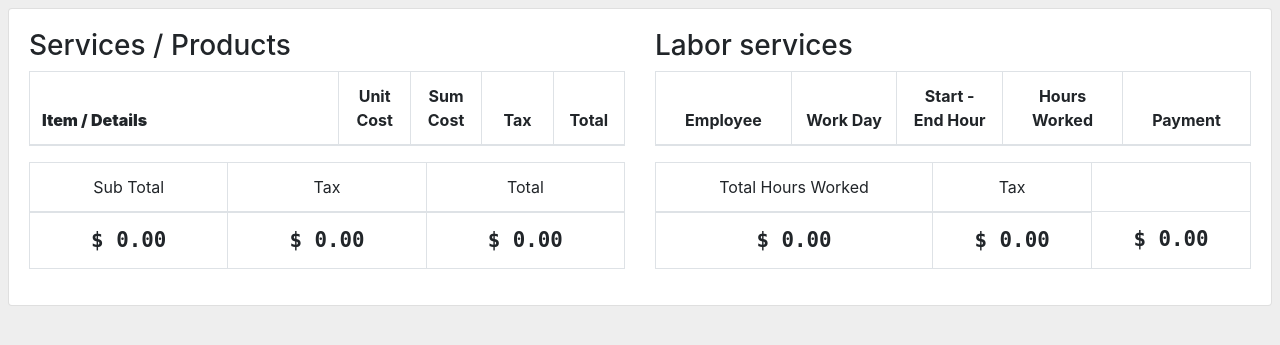
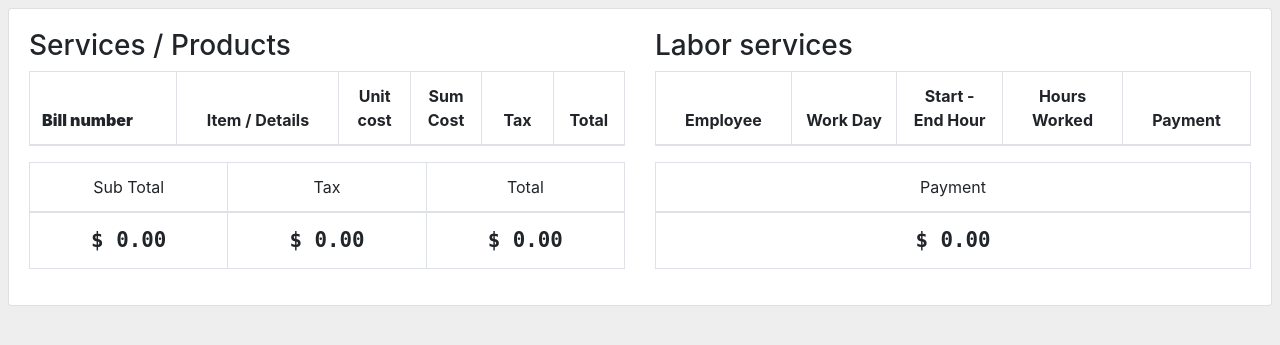
Before and after one commit to franjoro/ProjectManager, a PHP site: page /php/reportes/consolidadoProyecto.php?projectCode=1 in a window 1280 px wide. Shown: the part 56-401 px from the top of the page. Run offline with PHP 8.4, Linux system fonts and the light colour scheme; tables that the repository leaves empty or names only in its code hold one stand-in row (values such as "Sample post"); data that the repository does not hold is empty.

Commit message:
Sesiones arregladas en el servidor

```diff
--- a/clientes.php
+++ b/clientes.php
@@ -1,6 +1,6 @@
 <?php
 session_start();
-if(isset($_SESSION['code'])){
+if(isset($_SESSION['user'])){
 include("./php/conexion.php")
 ?>
 <!DOCTYPE html>
--- a/cotizaciones.php
+++ b/cotizaciones.php
@@ -1,6 +1,6 @@
 <?php
 session_start();
-if(isset($_SESSION['code'])){
+if(isset($_SESSION['user'])){
 include("./php/conexion.php")
 ?>
 <!DOCTYPE html>
--- a/empleados.php
+++ b/empleados.php
@@ -1,6 +1,6 @@
 <?php
 session_start();
-if(isset($_SESSION['code'])){
+if(isset($_SESSION['user'])){
 include("./php/conexion.php")
 ?>
 <!DOCTYPE html>
--- a/empleados/index.php
+++ b/empleados/index.php
@@ -1,6 +1,6 @@
 <?php
 session_start();
-if(isset($_SESSION['code'])){
+if(isset($_SESSION['user'])){
 ?>
 <!DOCTYPE html>
 <html lang="en">
--- a/empleados/myworks.php
+++ b/empleados/myworks.php
@@ -1,6 +1,6 @@
 <?php
 session_start();
-if(isset($_SESSION['code'])){
+if(isset($_SESSION['user'])){
 ?>
 <!DOCTYPE html>
 <html lang="en">
--- a/empleados/php/ObtenerProyecto.php
+++ b/empleados/php/ObtenerProyecto.php
@@ -1,11 +1,8 @@
 <option disabled selected value="x" >Select Project</option>
-
 <?php
 require_once("../../php/conexion.php");
-
 $sql= "SELECT code, name FROM tb_proyectos";
 $query = mysqli_query($mysqli, $sql);
-
 while ($row = mysqli_fetch_array($query)) {
     ?>
     	<option value="<?php echo $row[0] ?>"><?php echo $row[1] ?></option>
--- a/empleados/php/cantidad.php
+++ b/empleados/php/cantidad.php
@@ -1,7 +1,6 @@
-<?php
-session_start();
+<?php session_start();
 require_once("../../php/conexion.php");
-$idEmpleado = $_SESSION['code'];
+$idEmpleado = $_SESSION['user'];
 $date = $_GET['date'];
 
 $sql = "SELECT tb_labor.code, tb_labor.codeEmpleado , tb_labor.dateDay, tb_labor.startime , tb_labor.endtime , tb_labor.totalhoras, tb_labor.status, tb_proyectos.name FROM `tb_labor` INNER JOIN tb_proyectos ON tb_labor.codeProyecto = tb_proyectos.code WHERE codeEmpleado='" . $idEmpleado . "' AND dateDay='" . $date . "' ";
--- a/empleados/php/getAll.php
+++ b/empleados/php/getAll.php
@@ -15,7 +15,7 @@ session_start();
     <tbody>
 <?php
 require_once("../../php/conexion.php");
-$empleado = $_SESSION['code'];
+$empleado = $_SESSION['user'];
 $sql = "SELECT tb_labor.dateDay, tb_labor.startime, tb_labor.endtime, tb_labor.totalhoras, tb_proyectos.name FROM tb_labor INNER JOIN tb_proyectos ON tb_labor.codeProyecto = tb_proyectos.code WHERE tb_labor.codeEmpleado = '".$empleado.":'  ";
 $query = mysqli_query($mysqli, $sql);
 while ($row = mysqli_fetch_array($query)) {
--- a/empleados/php/insertarEntrada.php
+++ b/empleados/php/insertarEntrada.php
@@ -1,7 +1,7 @@
 <?php
 session_start();
 require_once("../../php/conexion.php");
-$empleado = $_SESSION['code'];
+$empleado = $_SESSION['user'];
 $date = $_GET['date'];
 $entrada = $_POST['entrada'];
 $selectedProject = $_POST['selectedProject'];
--- a/index.php
+++ b/index.php
@@ -1,6 +1,6 @@
 <?php
 session_start();
-if(isset($_SESSION['code']) ){
+if(isset($_SESSION['user']) ){
     session_destroy();
 }
 ?>
--- a/labor.php
+++ b/labor.php
@@ -1,11 +1,10 @@
 <?php
 session_start();
-if (isset($_SESSION['code'])) {
+if (isset($_SESSION['user'])) {
     include("./php/conexion.php")
 ?>
 <!DOCTYPE html>
 <html lang="en">
-
 <head>
     <meta charset="utf-8" />
     <meta http-equiv="X-UA-Compatible" content="IE=edge" />
--- a/materiales.php
+++ b/materiales.php
@@ -1,6 +1,6 @@
 <?php
 session_start();
-if(isset($_SESSION['code'])){
+if(isset($_SESSION['user'])){
 include("./php/conexion.php")
 ?>
 <!DOCTYPE html>
--- a/php/login.php
+++ b/php/login.php
@@ -19,12 +19,12 @@ if($row[0] == 0){
         $row= mysqli_fetch_array($query);
 
         $_SESSION['pin'] = $pin;
-        $_SESSION['code'] = $row[0];
-        if(isset($_SESSION['code'])){
+        $_SESSION['user'] = $row[0];
+        if(isset($_SESSION['user'])){
             echo "okE";
         }
     }else{
-        $_SESSION['code'] = $pin;
+        $_SESSION['user'] = $pin;
         echo "ok";
     }
 }
--- a/php/reportes/consolidadoProyecto.php
+++ b/php/reportes/consolidadoProyecto.php
@@ -4,33 +4,22 @@ $proyecto = $_GET['projectCode'];
 ?>
 <!DOCTYPE html>
 <html lang="en">
+
 <head>
     <meta charset="utf-8" />
-    <meta
-      name="viewport"
-      content="width=device-width, initial-scale=1, shrink-to-fit=no"
-    />
-    <link
-      href="../../vendor/fontawesome-free/css/all.min.css"
-      rel="stylesheet"
-      type="text/css"
-    />
+    <meta name="viewport" content="width=device-width, initial-scale=1, shrink-to-fit=no" />
+    <link href="../../vendor/fontawesome-free/css/all.min.css" rel="stylesheet" type="text/css" />
 
-    <link
-      rel="stylesheet"
-      href="https://stackpath.bootstrapcdn.com/bootstrap/4.5.0/css/bootstrap.min.css"
-      integrity="sha384-9aIt2nRpC12Uk9gS9baDl411NQApFmC26EwAOH8WgZl5MYYxFfc+NcPb1dKGj7Sk"
-      crossorigin="anonymous"
-    />
+    <link rel="stylesheet" href="https://stackpath.bootstrapcdn.com/bootstrap/4.5.0/css/bootstrap.min.css"
+        integrity="sha384-9aIt2nRpC12Uk9gS9baDl411NQApFmC26EwAOH8WgZl5MYYxFfc+NcPb1dKGj7Sk" crossorigin="anonymous" />
     <link rel="stylesheet" href="style.css" />
     <title>Hello, world!</title>
 </head>
+
 <body>
     <!-- As a link -->
     <nav class="navbar navbar-light bg-light">
-      <a class="navbar-brand" href="../../materiales.php"
-        ><i class="fas fa-arrow-left"></i
-      ></a>
+        <a class="navbar-brand" href="../../materiales.php"><i class="fas fa-arrow-left"></i></a>
     </nav>
 
     <div class="container-fluid p-2">
@@ -45,8 +34,9 @@ $proyecto = $_GET['projectCode'];
                             <table class="table table-bordered table-condensed">
                                 <thead>
                                     <tr>
-                      <th><b> Item / Details </b></th>
-                      <th class="text-center colfix">Unit Cost</th>
+                                        <th><b>Bill number</b></th>
+                                        <th class="text-center"> Item / Details </th>
+                                        <th class="text-center colfix">Unit cost</th>
                                         <th class="text-center colfix">Sum Cost</th>
                                         <th class="text-center colfix">Tax</th>
                                         <th class="text-center colfix">Total</th>
@@ -54,53 +44,68 @@ $proyecto = $_GET['projectCode'];
                                 </thead>
                                 <tbody>
                                     <?php
-                        $tbruto = 0;
-                        $timpuesto = 0;
-                        $ttotal = 0;
-                        while ($row = mysqli_fetch_array($querydatos)) {
-                            $dinerosinComa = str_replace(",","",$row[2]);
-                            $bruto = $dinerosinComa * $row[1];
-                            $impuesto = $bruto * 5 / 100;
-                            $total = ($bruto * 5 / 100) + $bruto;
+                        $sql = "SELECT tb_materiales.descripcion , tb_materiales.cantidad, tb_materiales.costo, tb_materiales.total, tb_providers.name , tb_bill.name, tb_bill.date, tb_bill.paym , tb_bill.GST , tb_bill.PST FROM tb_bill INNER JOIN tb_materiales ON tb_bill.code = tb_materiales.Bill INNER JOIN tb_providers ON tb_bill.providerCode = tb_providers.code WHERE tb_bill.projectCode='".$proyecto."' ";
+                        $query = mysqli_query($mysqli, $sql);
 
-                            $tbruto = $tbruto + $bruto;
-                            $timpuesto = $timpuesto + $impuesto;
-                            $ttotal = $ttotal + $total;
+
+                        $subtotal = 0;
+                        $totaltaxes = 0;
+                        $totalNeto = 0;
+
+                        while ($row = mysqli_fetch_array($query)) {
+                            $tr = str_replace(" ", ",", $row[2], );
+                            //impuestos
+                            $impuesto = 0;
+                            $gst ="";
+                            $pst ="";
+                            if ($row[8] == '1') {
+                                $impuesto = $impuesto +5;
+                                $gst="GST 5%";
+                            }
+                            if ($row[9]== '1') {
+                                $impuesto = $impuesto +7;
+                                $pst="PST 7%";
+                            }
+                            $ConImpuestos = $row[3]*$impuesto/100;
+                            $total = $row[3]+$ConImpuestos;
+                            //Totales
+                            $subtotal = $subtotal+$row[3];
+                            $totaltaxes = $totaltaxes + $ConImpuestos;
+                            $totalNeto = $totalNeto + $total;
                         ?>
                                     <tr>
+
                                         <td>
-                        <?php echo $row[0] ?>
+                                            <?php echo $row[5] ?>
+                                            <br />
+                                            <small class="text-muted"><b>Provider: </b> <?php echo $row[4] ?></small>
+                                            <br>
+                                            <small class="text-muted"><b>Date: </b> <?php echo $row[6] ?></small>
+
+                                        </td>
+                                        <td class="text-left">
+                                            <span class="mono"> <?php echo $row[0] ?></span>
                                         </td>
                                         <td class="text-right">
-                        <span class="mono"
-                          >$
-                          <?php echo number_format($dinerosinComa, 2) ?></span
-                        >
+                                            <span class="mono">$
+                                                <?php echo $tr ?></span>
                                             <br />
-                        <small class="text-muted">Before Tax</small>
+                                            <small class="text-muted"><?php echo $row[1] ?>
+                                                Units</small>
                                         </td>
                                         <td class="text-right">
-                        <span class="mono"
-                          >$
-                          <?php echo number_format($bruto, 2)  ?></span
-                        >
-                        <br />
-                        <small class="text-muted"
-                          ><?php echo $row[1] ?>
-                          Units</small
-                        >
+                                            <span class="mono"> $<?php echo number_format($row[3], 2) ?></span>
+
                                         </td>
                                         <td class="text-right">
-                        <span class="mono"
-                          >+ $<?php echo number_format($impuesto, 2) ?></span
-                        >
+                                            <strong class="mono">$<?php echo number_format($ConImpuestos, 2) ?></strong>
                                             <br />
-                        <small class="text-muted">GST 5% </small>
+                                            <small class="text-muted"><?php echo $pst?> </small>
+                                            <br />
+                                            <small class="text-muted"><?php echo $gst?> </small>
                                         </td>
                                         <td class="text-right">
-                        <strong class="mono"
-                          >$<?php echo number_format($total, 2) ?></strong
-                        >
+                                            <strong class="mono">$<?php echo number_format(($total) , 2) ?></strong>
                                             <br />
                                         </td>
                                     </tr>
@@ -125,15 +130,15 @@ $proyecto = $_GET['projectCode'];
                                     <tr>
                                         <th class="text-center rowtotal mono">
                                             $
-                        <?php echo number_format($tbruto, 2) ?>
+                                            <?php echo number_format($subtotal, 2) ?>
                                         </th>
                                         <th class="text-center rowtotal mono">
                                             $
-                        <?php echo number_format($timpuesto, 2) ?>
+                                            <?php echo number_format($totaltaxes, 2) ?>
                                         </th>
                                         <th class="text-center rowtotal mono">
                                             $
-                        <?php echo number_format($ttotal, 2) ?>
+                                            <?php echo number_format($totalNeto, 2) ?>
                                         </th>
                                     </tr>
                                 </tbody>
@@ -161,50 +166,46 @@ $proyecto = $_GET['projectCode'];
                         $sql = "SELECT tb_empleados.name, tb_empleados.term, tb_empleados.rate, tb_labor.dateDay, tb_labor.startime, tb_labor.endtime, tb_labor.totalhoras FROM `tb_labor` INNER JOIN tb_empleados ON tb_labor.codeEmpleado = tb_empleados.code WHERE tb_labor.codeProyecto = '".$proyecto."' ORDER BY tb_empleados.name ";
 
                         $query= mysqli_query($mysqli, $sql);
+                        $pagosTotales = 0;
+
                         while ($row = mysqli_fetch_array($query)) {
+
                             $pay = "";
-                          if($row[1] == 1){
+                            if ($row[1] == 1) {
                                 $pay = "Monthly salary";
-                          }else{
-                            $horastotales = str_replace(":", ".",$row[6]);
+                            } else {
+                                $horastotales = str_replace(":", ".", $row[6]);
 
-                            $pay = number_format($horastotales * $row[2], 2 );
+                                $pay = number_format($horastotales * $row[2], 2);
                             }
+                            $pagosTotales = $pagosTotales +$pay;
                             ?>
                                     <tr>
                                         <td>
                                             <?php echo $row[0] ?>
                                         </td>
                                         <td class="text-right">
-                        <span class="mono"
-                          >
-                        <?php echo $row[3] ?> </span
-                        >
+                                            <span class="mono">
+                                                <?php echo $row[3] ?> </span>
                                             <br />
                                             <!-- <small class="text-muted">Before Tax</small> -->
                                         </td>
                                         <td class="text-right">
-                        <span class="mono"
-                          >Start:
-                          <?php echo  $row[4] ?></span
-                        >
+                                            <span class="mono">Start:
+                                                <?php echo  $row[4] ?></span>
                                             <br />
-                        <small class="text-muted"
-                          >End : <?php echo $row[5] ?>
-                          </small
-                        >
+                                            <small class="text-muted">End : <?php echo $row[5] ?>
+                                            </small>
                                         </td>
                                         <td class="text-right">
-                        <span class="mono"
-                          ><?php echo $row[6] ?></span
-                        >
+                                            <span class="mono"><?php echo $row[6] ?></span>
                                             <br />
                                         </td>
                                         <td class="text-right">
-                        <strong class="mono"
-                          >$ <?php echo $pay ?></strong>
+                                            <strong class="mono">$ <?php echo $pay ?></strong>
                                             <br />
-                        <small class="text-muted">Per Hour: $<?php echo number_format( $row[2] ,2); ?> </small>
+                                            <small class="text-muted">Per Hour:
+                                                $<?php echo number_format($row[2], 2); ?> </small>
                                         </td>
                                     </tr>
 
@@ -219,23 +220,22 @@ $proyecto = $_GET['projectCode'];
                             <table class="table table-bordered table-condensed">
                                 <thead>
                                     <tr>
-                      <td class="text-center col-xs-1">Total Hours Worked</td>
-                      <td class="text-center col-xs-1">Tax</td>
+                                        <!-- <td class="text-center col-xs-1">Total Hours Worked</td> -->
+                                        <td class="text-center col-xs-1">Payment</td>
                                     </tr>
                                 </thead>
                                 <tbody>
                                     <tr>
-                      <th class="text-center rowtotal mono">
-                        $
-                        <?php echo number_format($tbruto, 2) ?>
+                                        <!-- <th class="text-center rowtotal mono">
+                                            <?php // echo $horastotales ?>
                                         </th>
                                         <th class="text-center rowtotal mono">
                                             $
-                        <?php echo number_format($timpuesto, 2) ?>
-                      </th>
+                                            <?php //echo number_format($timpuesto, 2) ?>
+                                        </th> -->
                                         <th class="text-center rowtotal mono">
                                             $
-                        <?php echo number_format($ttotal, 2) ?>
+                                            <?php echo number_format($pagosTotales, 2) ?>
                                         </th>
                                     </tr>
                                 </tbody>
@@ -249,12 +249,11 @@ $proyecto = $_GET['projectCode'];
 
     <!-- Optional JavaScript -->
     <!-- jQuery first, then Popper.js, then Bootstrap JS -->
-    <script
-      src="https://code.jquery.com/jquery-3.5.1.slim.min.js"
-      integrity="sha384-DfXdz2htPH0lsSSs5nCTpuj/zy4C+OGpamoFVy38MVBnE+IbbVYUew+OrCXaRkfj"
-      crossorigin="anonymous"
-    ></script>
+    <script src="https://code.jquery.com/jquery-3.5.1.slim.min.js"
+        integrity="sha384-DfXdz2htPH0lsSSs5nCTpuj/zy4C+OGpamoFVy38MVBnE+IbbVYUew+OrCXaRkfj" crossorigin="anonymous">
+    </script>
     <!-- <script src="https://cdn.jsdelivr.net/npm/popper.js@1.16.0/dist/umd/popper.min.js" integrity="sha384-Q6E9RHvbIyZFJoft+2mJbHaEWldlvI9IOYy5n3zV9zzTtmI3UksdQRVvoxMfooAo" crossorigin="anonymous"></script>
     <script src="https://stackpath.bootstrapcdn.com/bootstrap/4.5.0/js/bootstrap.min.js" integrity="sha384-OgVRvuATP1z7JjHLkuOU7Xw704+h835Lr+6QL9UvYjZE3Ipu6Tp75j7Bh/kR0JKI" crossorigin="anonymous"></script> -->
 </body>
+
 </html>
--- a/propiedades.php
+++ b/propiedades.php
@@ -1,6 +1,6 @@
 <?php
 session_start();
-if (isset($_SESSION['code'])) {
+if (isset($_SESSION['user'])) {
     include("./php/conexion.php")
 ?>
 <!DOCTYPE html>
--- a/providers.php
+++ b/providers.php
@@ -1,6 +1,6 @@
 <?php
 session_start();
-if(isset($_SESSION['code'])){
+if(isset($_SESSION['user'])){
 include("./php/conexion.php")
 ?>
 <!DOCTYPE html>
--- a/proyectos.php
+++ b/proyectos.php
@@ -1,6 +1,6 @@
 <?php
 session_start();
-if(isset($_SESSION['code'])){
+if(isset($_SESSION['user'])){
 include("./php/conexion.php")
 ?>
 <!DOCTYPE html>
```
Also changed, not shown: dashboard.php (+3 -4 lines), js/request_handler.js (+12 -7 lines). Lines whose indentation alone changed are shown as unchanged.
